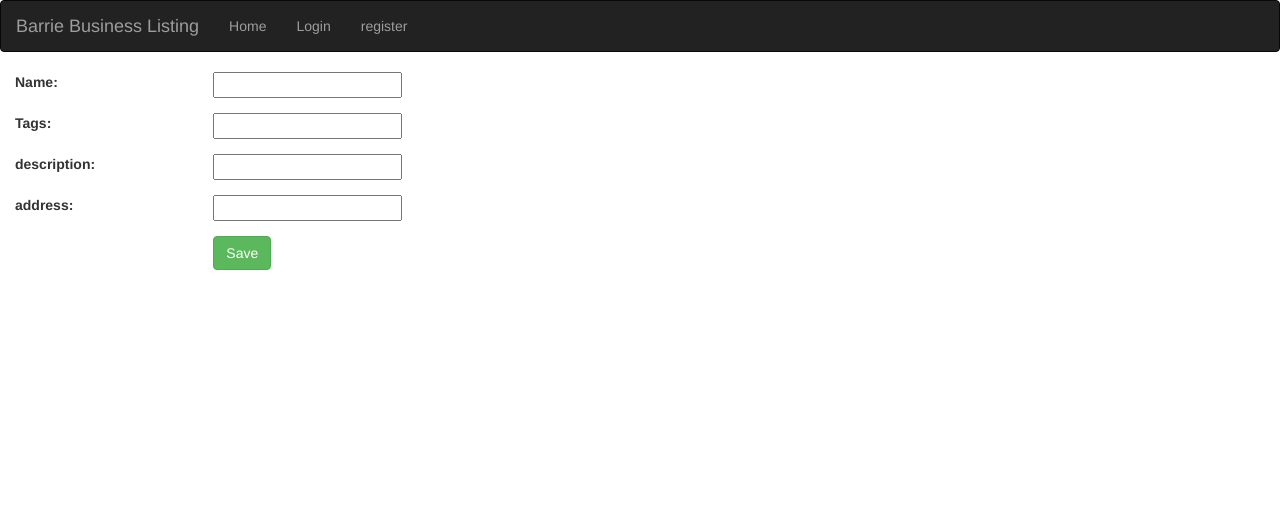
After one commit to benmattdunn/Assignment2WebVersionTwo, a Node server app: template views/editBusiness.ejs in a window 1280 px wide. The commit adds this page. Shown: the top 510 px of the page. Run offline with Node 20, Linux system fonts and the light colour scheme; the template is opened without the code that fills it, so the values that code supplies are empty; some libraries are stand-ins or nearby versions.

```diff
--- a/views/businessAddEditDelete.ejs
+++ b/views/businessAddEditDelete.ejs
@@ -3,7 +3,7 @@
 <!-- main area for business editing -->
 
 <% for (var i=0; i < business.length; i++) {
-    if(business[i].addedbyuserid===user.user_id) { %>
+    if(business[i].addedbyuserid == user.user_id) { %>
 
 <% include partials/partial-DisplayBusinessEditDelete.ejs %>
 <% }} %>
--- /dev/null
+++ b/views/editBusiness.ejs
@@ -0,0 +1,23 @@
+<% include partials/header.ejs%>
+<!-- I'm so tired at this point, this is really shittily done.-->
+<form method="post">
+    <div class="form-group">
+        <label for="businessname" class="col-sm-2 control-label">Name:</label>
+        <input name="businessname" id="businesname" required value="<%= business.businessname %>" />
+    </div>
+    <div class="form-group">
+        <label for="businesstags" class="col-sm-2 control-label">Tags:</label>
+        <input name="businesstags" id="businestags" required value="<%= business.businesstags %>" />
+    </div>
+    <div class="form-group">
+        <label for="businessdescription" class="col-sm-2 control-label">description:</label>
+        <input name="businessdescription" id="businessdescription" required value="<%= business.businessdescription %>" />
+    </div>
+    <div class="form-group">
+        <label for="businessaddress" class="col-sm-2 control-label">address:</label>
+        <input name="businessaddress" id="businessaddress" required value="<%= business.businessaddress %>" />
+    </div>
+    <button class="btn btn-success col-sm-offset-2">Save</button>
+</form>
+
+<% include partials/footer.ejs %>
--- a/views/login.ejs
+++ b/views/login.ejs
@@ -23,7 +23,7 @@
 <div class="container col-md-4 col-md-offset-4">
     <button class="btn btn-success center_div" >Login</button>
     <div>
-    <a href="/facebook">
+    <a href="/facebook"> <p> facebook is not working</p>
       <img src="/images/facebook.png" alt="Log in with Facebook" />
     </a>
     <a href="/github">
```
Also changed, not shown: app.js (+5 -5 lines), routes/businessAddEditDelete.js (+32 -3 lines), 1 other file.
